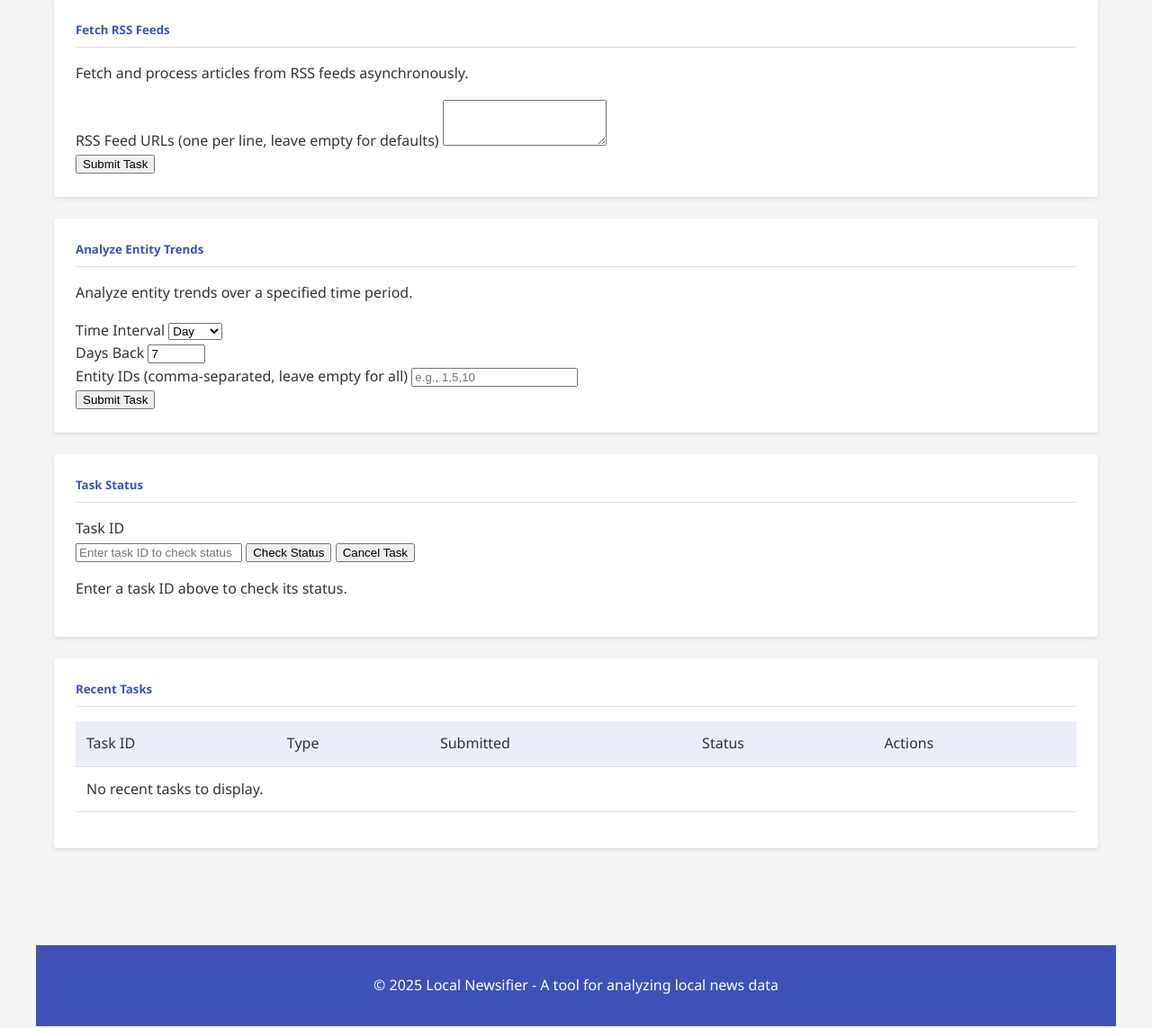
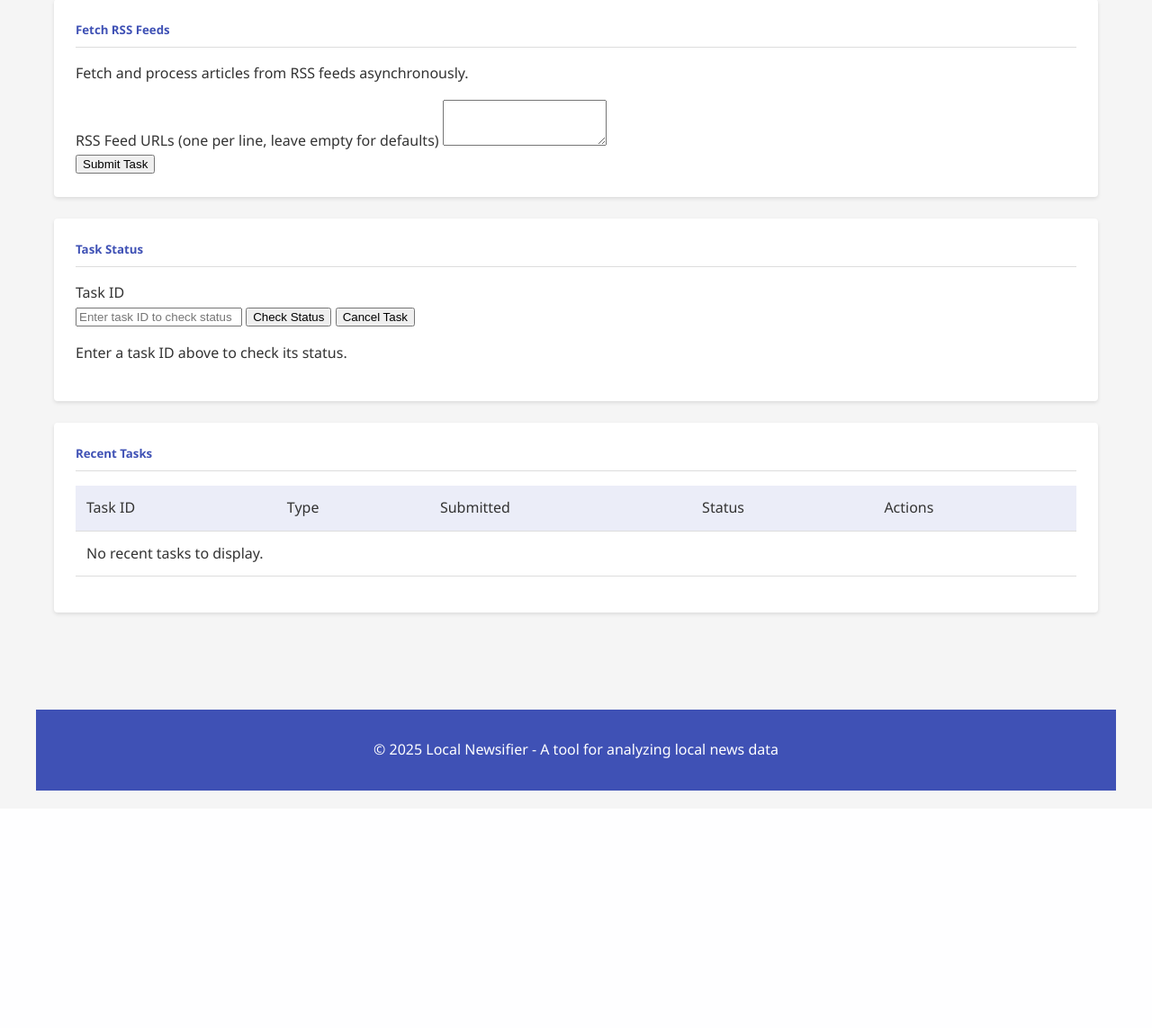
Before and after one commit to arockwell/local_newsifier, a Python web app: template src/local_newsifier/api/templates/tasks_dashboard.html in a window 1280 px wide. Shown: the part 498-1641 px from the top of the page at 90% size. After the commit the page ends 1377 px from the top, so only its background shows below. Run offline with Jinja, Linux system fonts and the light colour scheme; the template is opened without the code that fills it, so the values that code supplies are empty.

Commit message:
Remove analyze_entity_trends feature from UI and router

```diff
--- a/src/local_newsifier/api/templates/tasks_dashboard.html
+++ b/src/local_newsifier/api/templates/tasks_dashboard.html
@@ -49,36 +49,7 @@
             </div>
         </div>
 
-        <div class="col-lg-4 mb-4">
-            <div class="card h-100">
-                <div class="card-header bg-info text-white">
-                    <h5 class="card-title mb-0">Analyze Entity Trends</h5>
-                </div>
-                <div class="card-body">
-                    <p class="card-text">Analyze entity trends over a specified time period.</p>
-                    <form id="analyze-trends-form">
-                        <div class="mb-3">
-                            <label for="time-interval" class="form-label">Time Interval</label>
-                            <select class="form-select" id="time-interval" name="time-interval">
-                                <option value="hour">Hour</option>
-                                <option value="day" selected>Day</option>
-                                <option value="week">Week</option>
-                                <option value="month">Month</option>
-                            </select>
-                        </div>
-                        <div class="mb-3">
-                            <label for="days-back" class="form-label">Days Back</label>
-                            <input type="number" class="form-control" id="days-back" name="days-back" value="7" min="1" max="365">
-                        </div>
-                        <div class="mb-3">
-                            <label for="entity-ids" class="form-label">Entity IDs (comma-separated, leave empty for all)</label>
-                            <input type="text" class="form-control" id="entity-ids" name="entity-ids" placeholder="e.g., 1,5,10">
-                        </div>
-                        <button type="submit" class="btn btn-info">Submit Task</button>
-                    </form>
-                </div>
-            </div>
-        </div>
+        <!-- Trend analysis feature removed -->
     </div>
 
     <div class="row mt-4">
```
Also changed, not shown: src/local_newsifier/api/routers/tasks.py (+0 -33 lines).
